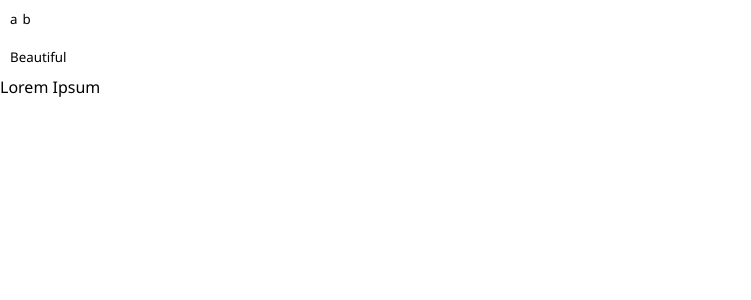
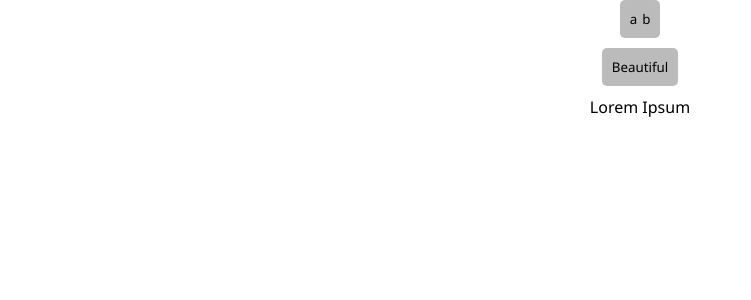
Before and after one commit to brunojunqueira/responsive-layout, a React (Create React App) app: page / in a window 1280 px wide. Shown: the top 300 px of the page, without its empty margins (0-751 px from the left). Built offline with nearby package versions, Linux system fonts and the light colour scheme.

Commit message:
2 files modified

```diff
--- a/App.tsx
+++ b/App.tsx
@@ -8,6 +8,8 @@ export default function App() {
     <Page
       title="Teste de página"
       iconSrc="https://www.google.com/images/branding/googleg/1x/googleg_standard_color_128dp.png"
+      alignItems="center"
+      gap='10px'
     >
       <Button>
         <Text>a</Text>
--- a/style/components/_button.scss
+++ b/style/components/_button.scss
@@ -17,14 +17,14 @@
   cursor: pointer;
   user-select: none;
 
-  background-color: #fff;
+  background-color: #bbb;
   color: #000;
 
   &:hover {
-    background-color: #aaa;
+    background-color: #555;
   }
 
   &:focus {
-    box-shadow: #aaa 0px 1px 1px, #aaa 0px 0px 0px 1px;
+    box-shadow: #555 0px 1px 1px, #aaa 0px 0px 0px 1px;
   }
 }
```
